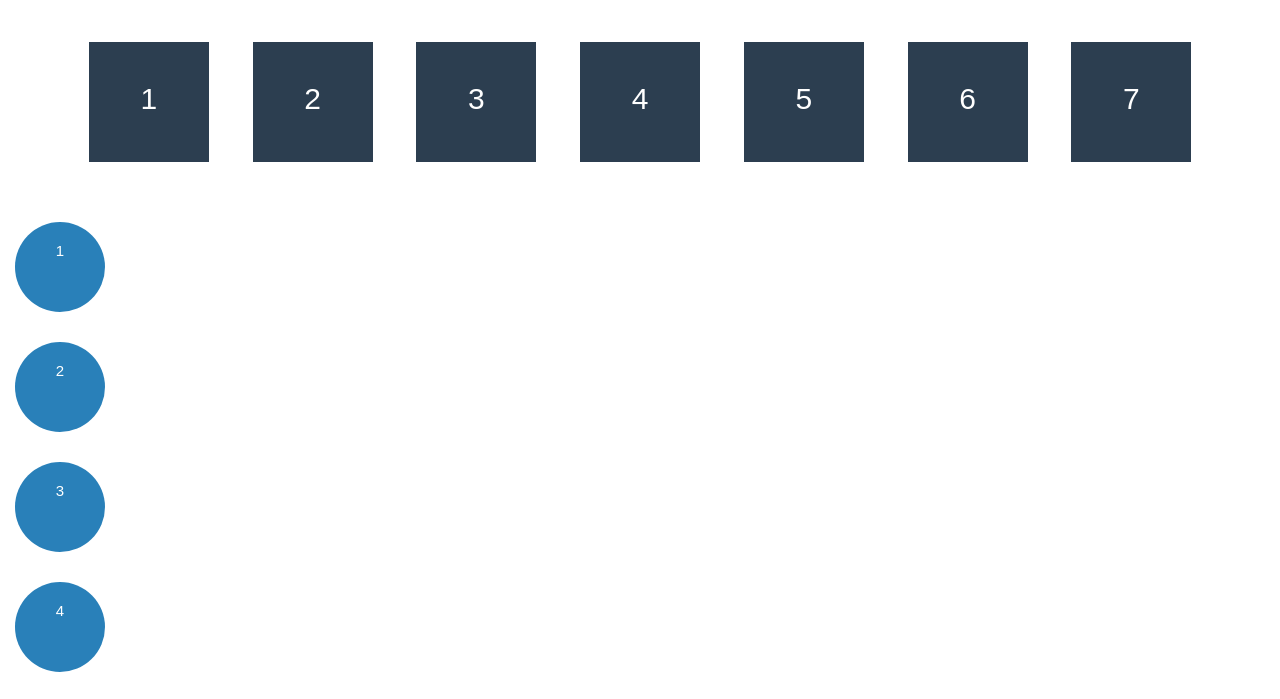
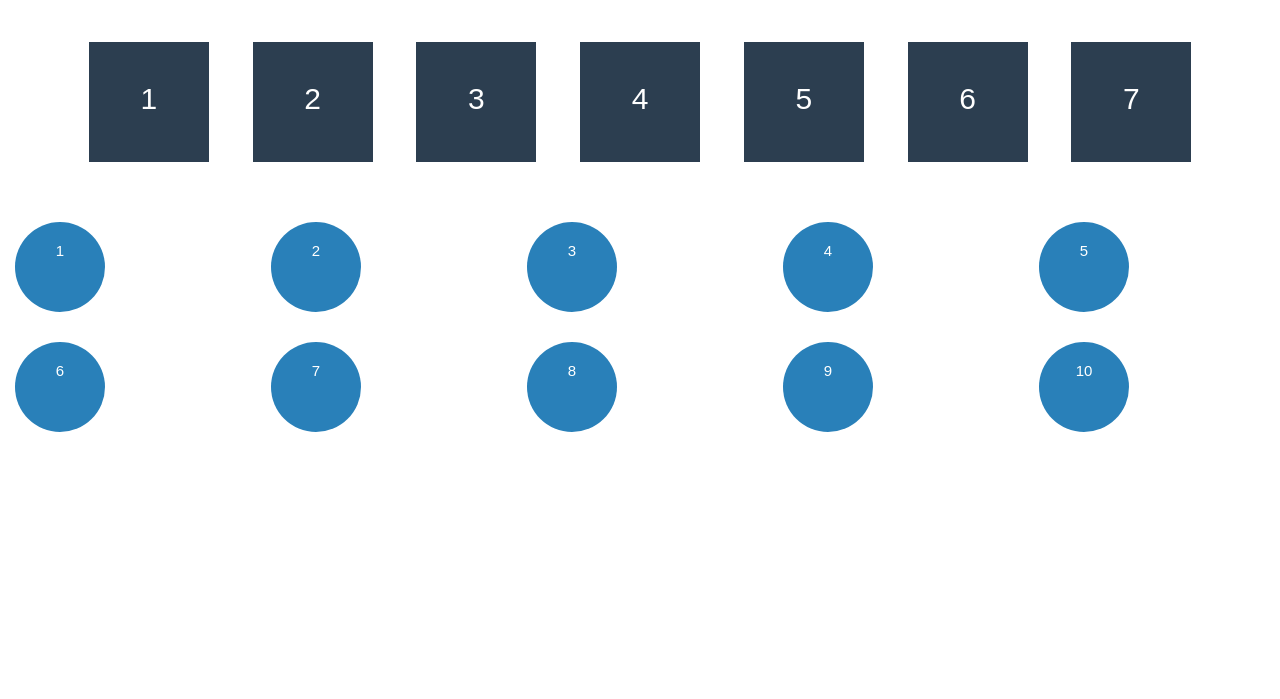
Before and after one commit to elidvenega/flex-and-grid, a plain HTML site: page index.html in a window 1280 px wide. Shown: the part 80-779 px from the top of the page. Drawn offline with Linux system fonts and the light colour scheme.

Commit message:
started grid added grid-template-columns

```diff
--- a/css/style.css
+++ b/css/style.css
@@ -39,11 +39,11 @@ h1 {
 /* Grid */
 .container-2 {
     display: grid;
+    grid-template-columns: repeat(5, 1fr);
 }
 
 .grid {
     background-color: #2980b9;
-    grid-template-columns: repeat(3, 20px [col-start]);
     border-radius: 50%;
     color: #ffffff;
     padding: 20px;
```
